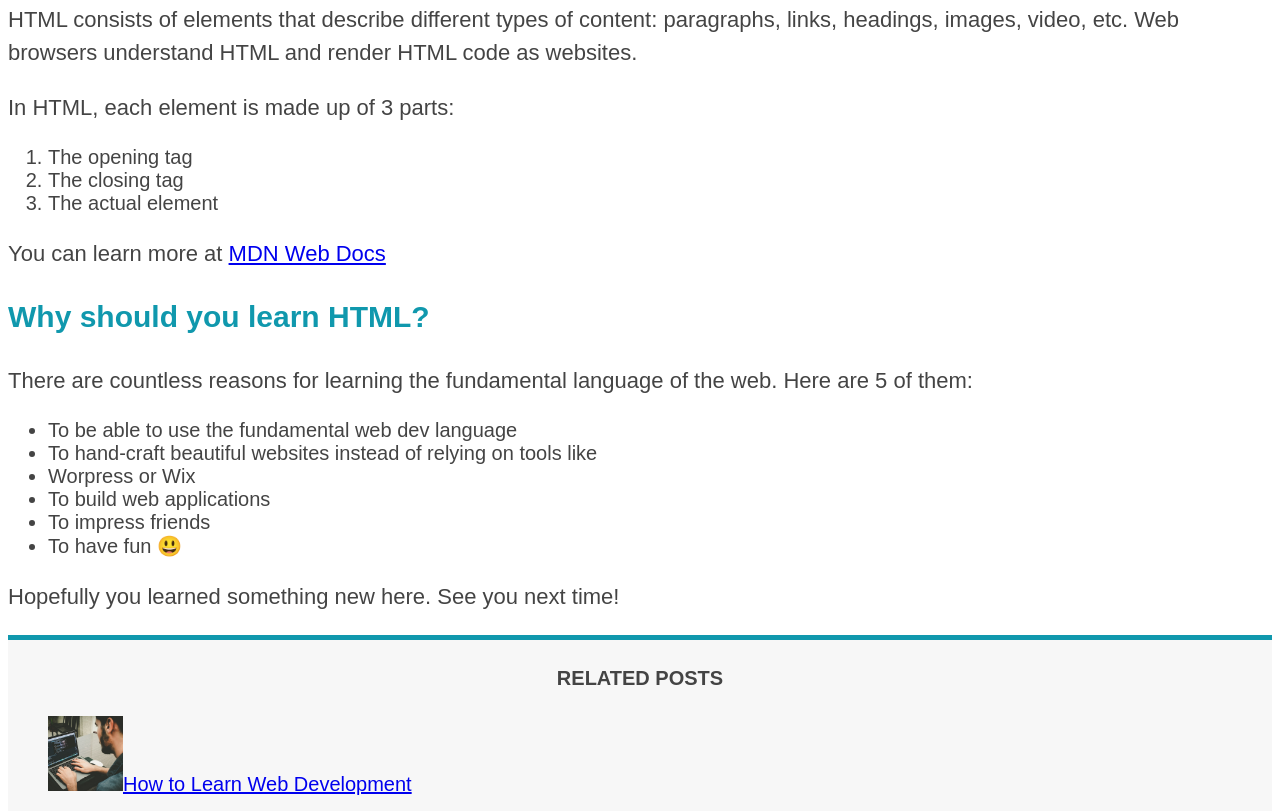
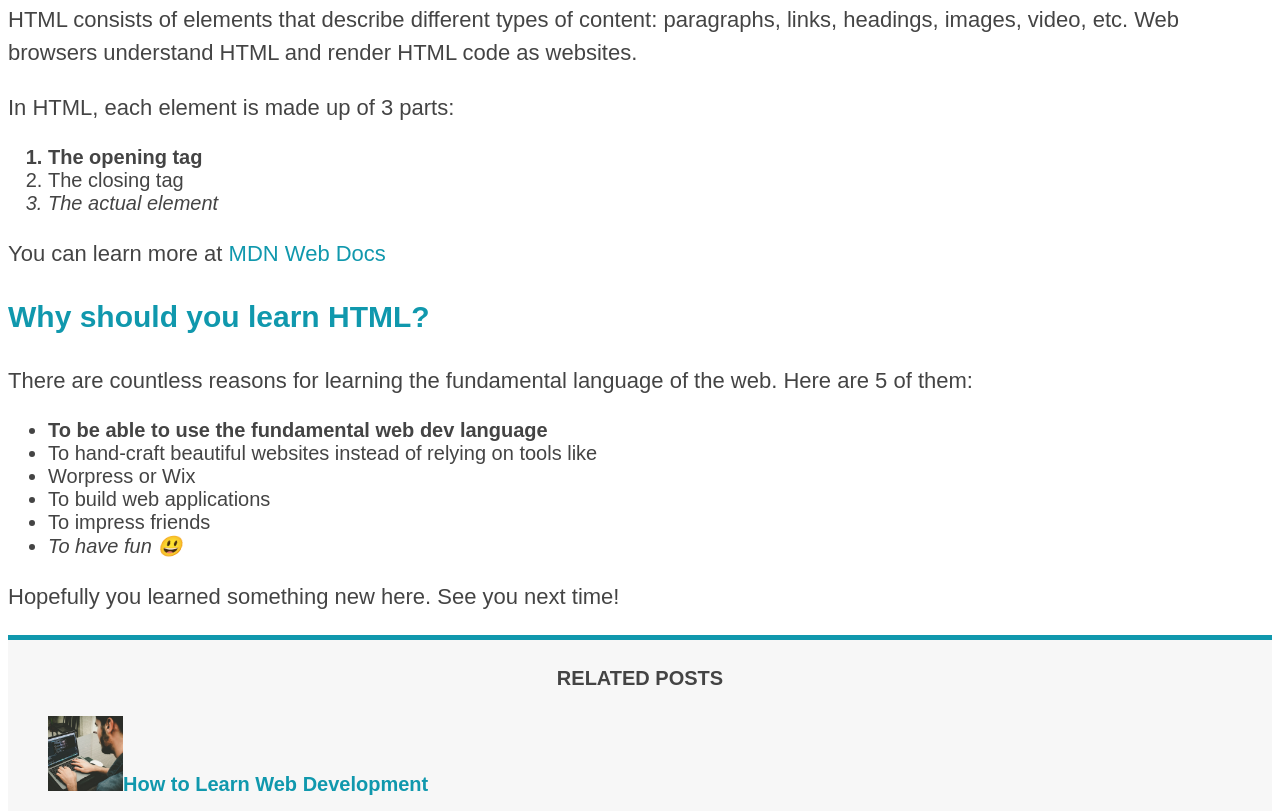
Before and after one commit to BakhtiyorS/CSS-Fundamentals, a plain HTML site: page index.html in a window 1280 px wide. Shown: the part 838-1649 px from the top of the page. Drawn offline with Linux system fonts and the light colour scheme.

Commit message:
Styling links

```diff
--- a/index.html
+++ b/index.html
@@ -62,7 +62,7 @@
       </p>
       <p>In HTML, each element is made up of 3 parts:</p>
       <ol>
-        <li>The opening tag</li>
+        <li class="first-li">The opening tag</li>
         <li>The closing tag</li>
         <li>The actual element</li>
       </ol>
@@ -82,7 +82,9 @@
         web. Here are 5 of them:
       </p>
       <ul>
-        <li>To be able to use the fundamental web dev language</li>
+        <li class="first-li">
+          To be able to use the fundamental web dev language
+        </li>
         <li>
           To hand-craft beautiful websites instead of relying on tools like
         </li>
--- a/style.css
+++ b/style.css
@@ -79,3 +79,49 @@ aside {
   border-top: 5px solid #1098ad;
   border-bottom: 5px solid #1098ad;
 }
+
+/* .first-li {
+  font-weight: bold;
+} */
+
+li:first-child {
+  font-weight: bold;
+}
+
+li:last-child {
+  font-style: italic;
+}
+
+li:nth-child(even) {
+  /* color: red; */
+}
+
+/* Misconception: this won't work */
+article p:first-child {
+  color: red;
+}
+
+/* Styling links */
+
+a:link {
+  color: #1098ad;
+  text-decoration: none;
+}
+
+a:visited {
+  /*color: yellowgreen;*/
+  color: #1098ad;
+}
+
+a:hover {
+  color: orangered;
+  font-weight: bold;
+  text-decoration: underline wavy orangered;
+}
+
+a:active {
+  background-color: black;
+  font-style: italic;
+}
+
+/* LVHA */
```
